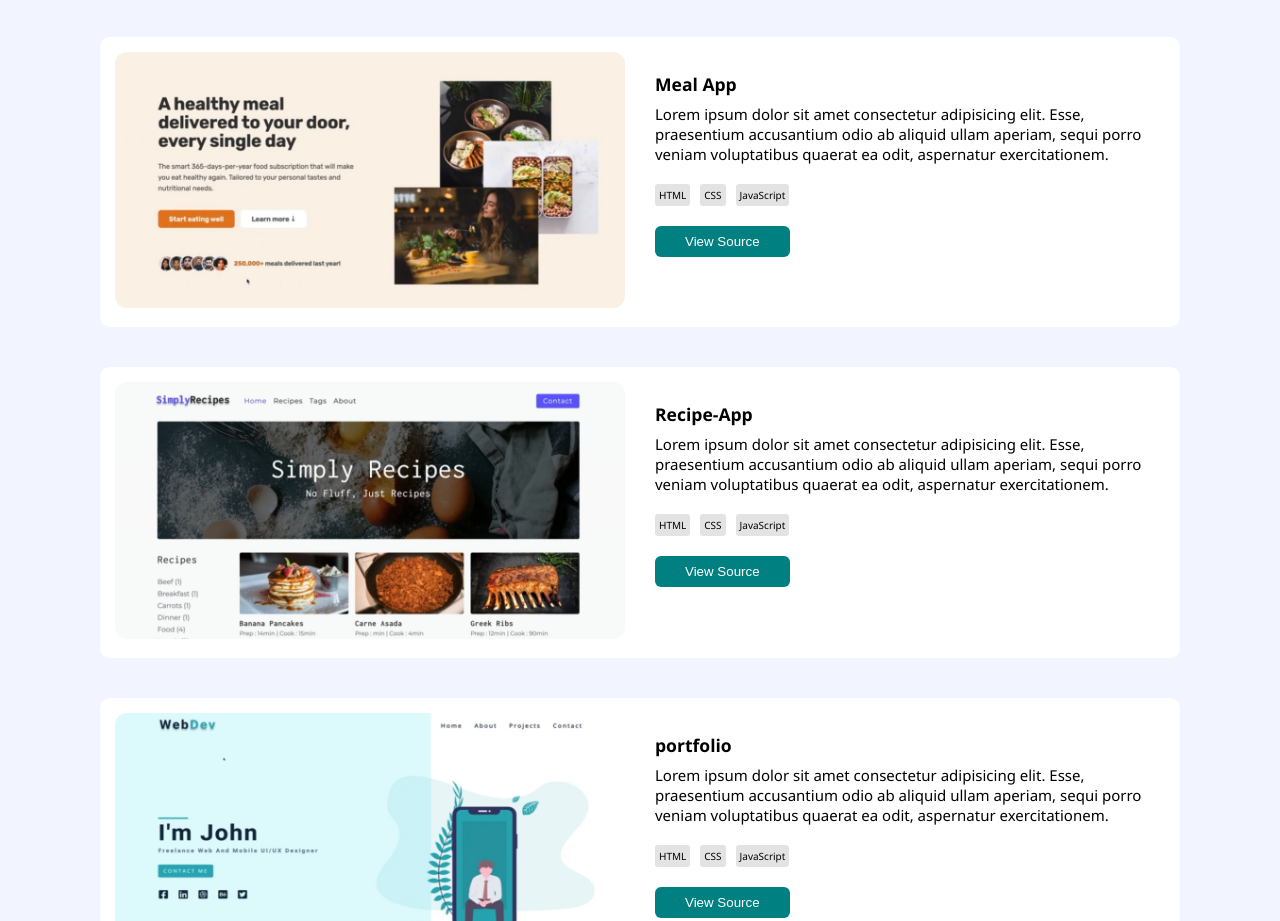
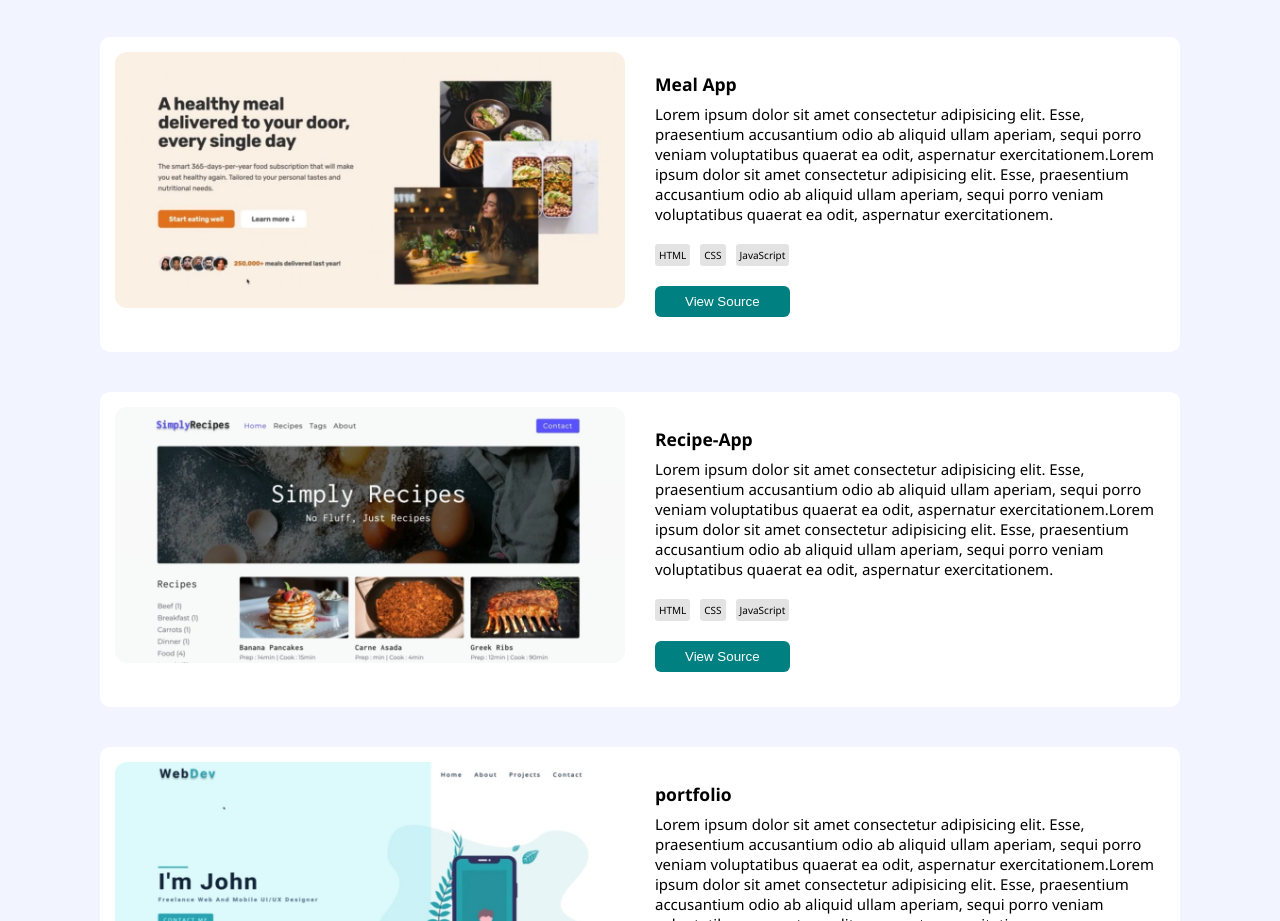
Before and after one commit to JeremyKams/myportfolio, a plain HTML site: page index.html in a window 1280 px wide. Shown: the part 651-1572 px from the top of the page. Drawn offline with Linux system fonts and the light colour scheme.

Commit message:
Add description

```diff
--- a/index.html
+++ b/index.html
@@ -65,7 +65,10 @@
   Lorem ipsum dolor sit amet consectetur adipisicing elit.
    Esse, praesentium accusantium odio ab aliquid ullam aperiam,
     sequi porro veniam voluptatibus quaerat ea odit,
-     aspernatur exercitationem.
+     aspernatur exercitationem.Lorem ipsum dolor sit amet consectetur adipisicing elit.
+     Esse, praesentium accusantium odio ab aliquid ullam aperiam,
+      sequi porro veniam voluptatibus quaerat ea odit,
+       aspernatur exercitationem.
 </p>
 <div class="technologies">
   <ul>
@@ -88,7 +91,10 @@
           Lorem ipsum dolor sit amet consectetur adipisicing elit.
            Esse, praesentium accusantium odio ab aliquid ullam aperiam,
             sequi porro veniam voluptatibus quaerat ea odit,
-             aspernatur exercitationem.
+             aspernatur exercitationem.Lorem ipsum dolor sit amet consectetur adipisicing elit.
+             Esse, praesentium accusantium odio ab aliquid ullam aperiam,
+              sequi porro veniam voluptatibus quaerat ea odit,
+               aspernatur exercitationem.
         </p>
         <div class="technologies">
           <ul>
@@ -111,7 +117,10 @@
       Lorem ipsum dolor sit amet consectetur adipisicing elit.
        Esse, praesentium accusantium odio ab aliquid ullam aperiam,
         sequi porro veniam voluptatibus quaerat ea odit,
-         aspernatur exercitationem.
+         aspernatur exercitationem.Lorem ipsum dolor sit amet consectetur adipisicing elit.
+         Esse, praesentium accusantium odio ab aliquid ullam aperiam,
+          sequi porro veniam voluptatibus quaerat ea odit,
+           aspernatur exercitationem.
     </p>
     <div class="technologies">
       <ul>
```
